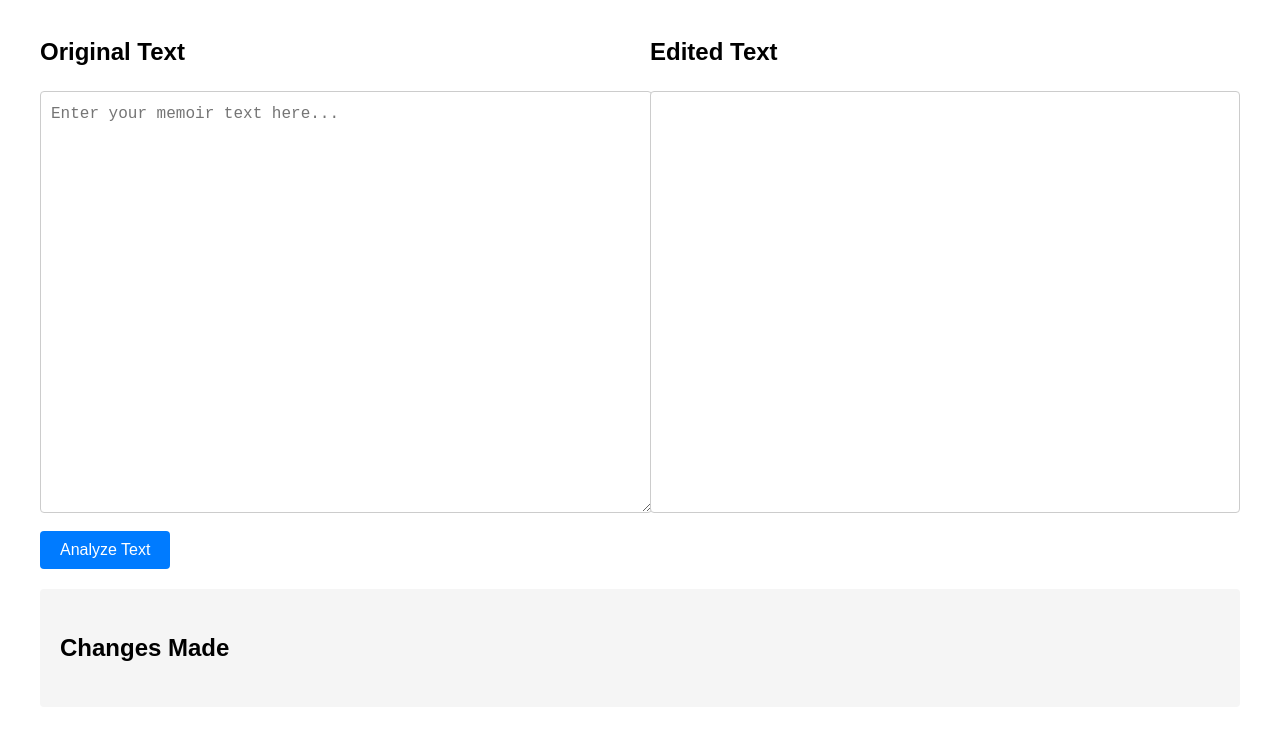
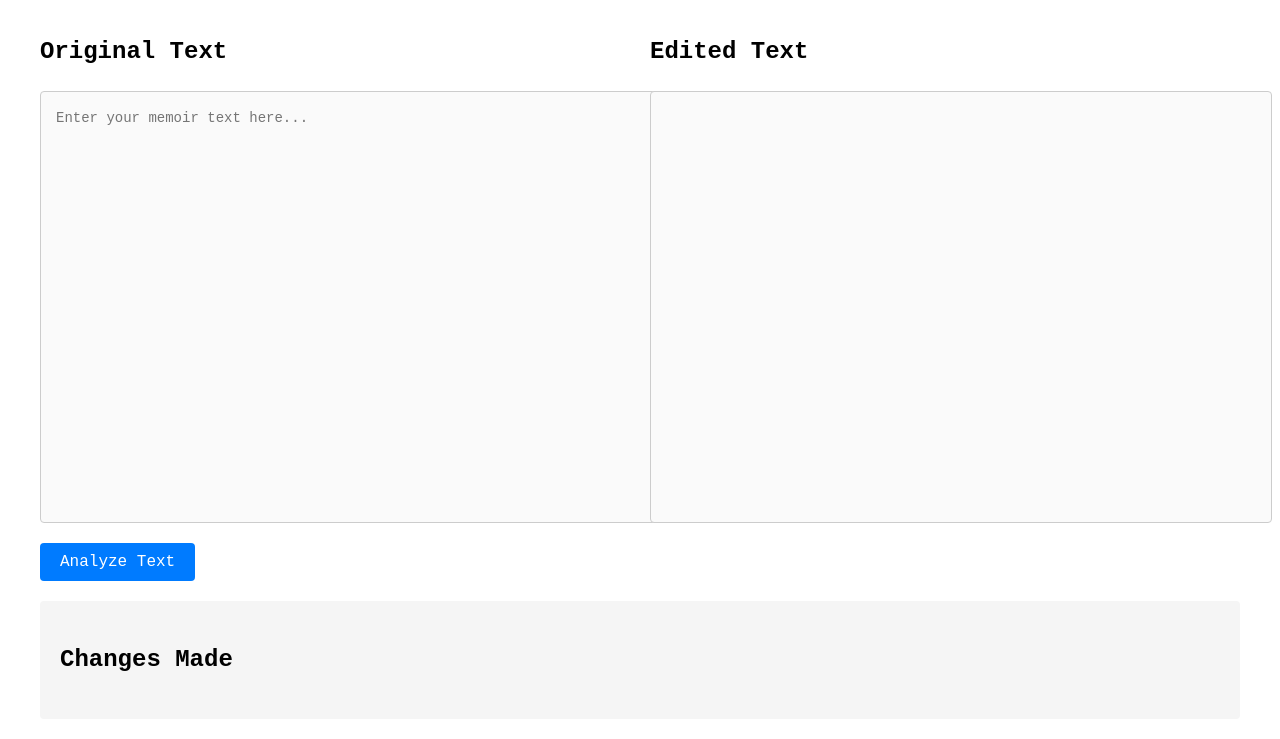
Before and after one commit to alexfinnemore/ai-memoir-editor, a website: page index.html in a window 1280 px wide. Shown: the part 101-840 px from the top of the page. Drawn offline with Linux system fonts and the light colour scheme.

Commit message:
Update styling for font consistency

```diff
--- a/index.html
+++ b/index.html
@@ -5,8 +5,11 @@
     <meta name="viewport" content="width=device-width, initial-scale=1.0">
     <title>AI Memoir Editor</title>
     <style>
+        * {
+            font-family: 'Courier New', monospace;
+        }
+
         body {
-            font-family: Arial, sans-serif;
             max-width: 1200px;
             margin: 0 auto;
             padding: 20px;
@@ -20,24 +23,23 @@
             margin-top: 20px;
         }
 
-        .text-area {
+        .text-area, #edited-display {
+            font-family: 'Courier New', monospace;
+            font-size: 14px;
+            line-height: 1.6;
+            white-space: pre-wrap;
+            word-wrap: break-word;
             width: 100%;
             height: 400px;
-            padding: 10px;
+            padding: 15px;
             border: 1px solid #ccc;
             border-radius: 4px;
-            font-size: 16px;
-            line-height: 1.5;
+            background: #fafafa;
         }
 
         #edited-display {
-            white-space: pre-wrap;
-            border: 1px solid #ccc;
-            border-radius: 4px;
-            padding: 10px;
-            height: 400px;
+            font-family: 'Courier New', monospace !important;
             overflow-y: auto;
-            background: #fff;
         }
 
         .changes-section {
```
